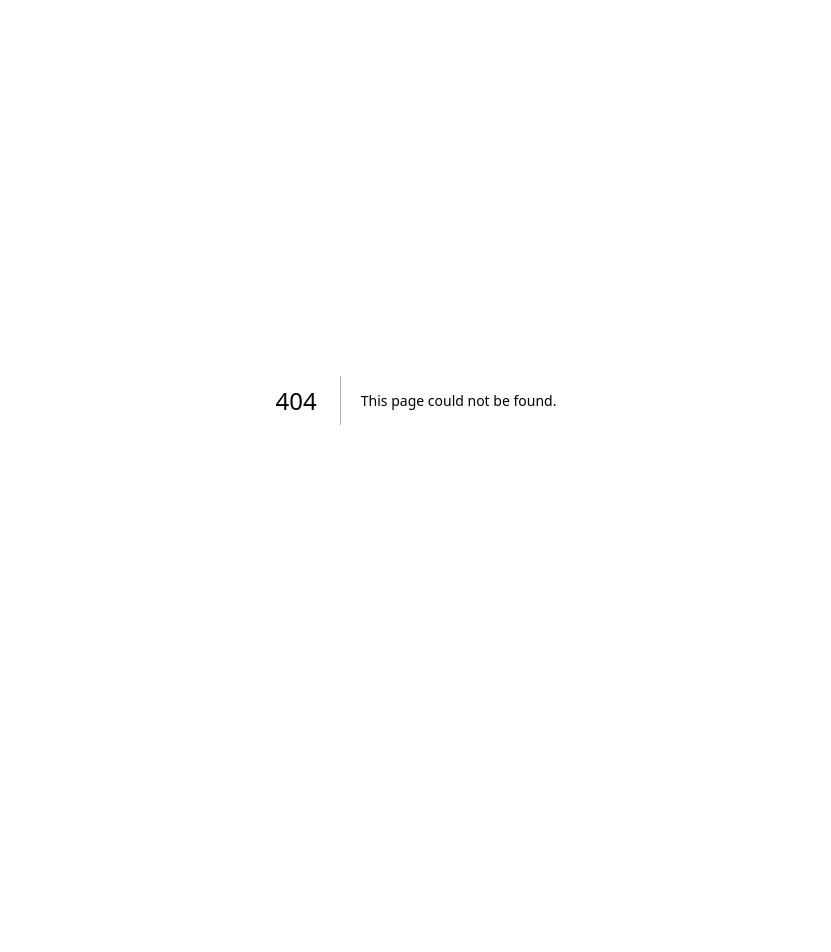
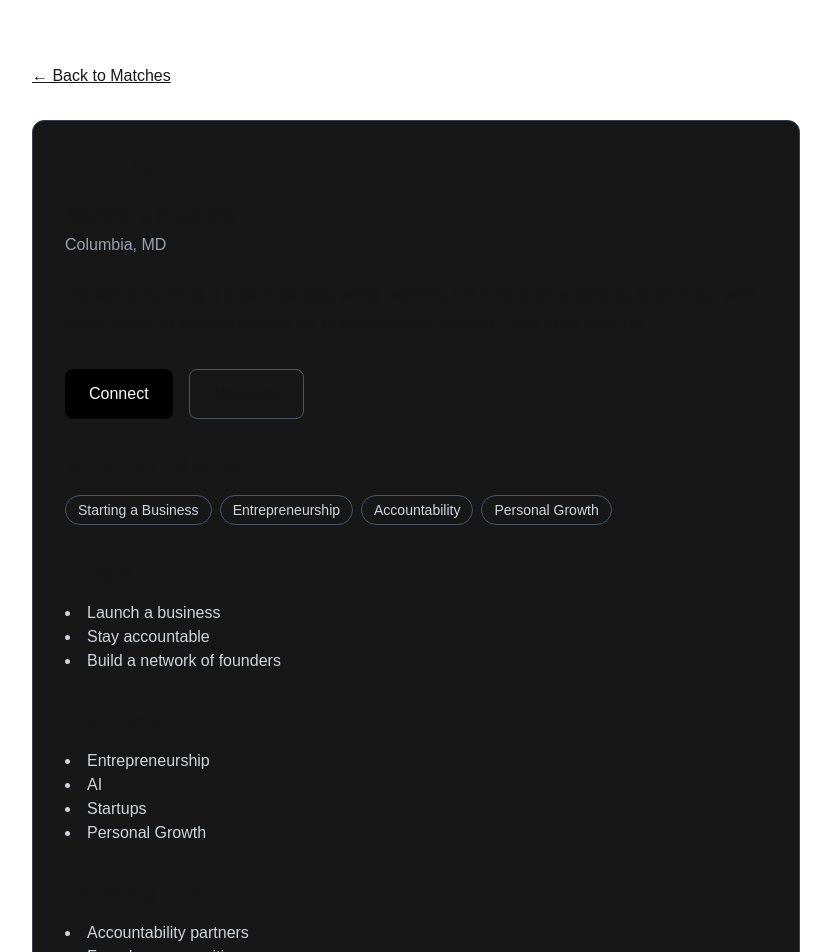
Before and after one commit to krysfields12/kindred-app, a Next.js app: page /matches/jordan in a window 1280 px wide. Before the commit this address had no page. Shown: the top 952 px of the page, without its empty margins (224-1055 px from the left). Before the commit the page ends 800 px from the top, so only its background shows below. Built offline with nearby package versions, Linux system fonts and the light colour scheme.

Commit message:
Add matches page and profile navigation

```diff
--- /dev/null
+++ b/app/matches/jordan/page.tsx
@@ -0,0 +1,82 @@
+import Link from "next/link";
+
+export default function JordanProfilePage() {
+  return (
+    <main className="min-h-screen px-6 py-16">
+      <section className="max-w-3xl mx-auto">
+        <Link href="/matches" className="underline">
+          ← Back to Matches
+        </Link>
+
+        <div className="mt-8 rounded-xl border border-gray-700 bg-neutral-900 p-8">
+          <h1 className="text-4xl font-bold mb-2">Jordan</h1>
+          <p className="text-xl mb-1">Starting a Business</p>
+          <p className="text-gray-400 mb-6">Columbia, MD</p>
+
+          <p className="text-lg mb-8">
+            Jordan is building a side business while working full-time and is
+            looking to connect with other aspiring entrepreneurs for
+            accountability, support, and idea sharing.
+          </p>
+
+          <div className="flex gap-4 mb-8">
+            <button className="bg-black text-white px-6 py-3 rounded-lg">
+              Connect
+            </button>
+
+            <button className="border border-gray-600 px-6 py-3 rounded-lg">
+              Message
+            </button>
+          </div>
+
+          <section className="mb-8">
+            <h2 className="text-2xl font-bold mb-3">Why You Match</h2>
+            <div className="flex flex-wrap gap-2">
+              {[
+                "Starting a Business",
+                "Entrepreneurship",
+                "Accountability",
+                "Personal Growth",
+              ].map((reason) => (
+                <span
+                  key={reason}
+                  className="rounded-full border border-gray-600 px-3 py-1 text-sm text-gray-300"
+                >
+                  {reason}
+                </span>
+              ))}
+            </div>
+          </section>
+
+          <section className="mb-8">
+            <h2 className="text-2xl font-bold mb-3">Goals</h2>
+            <ul className="list-disc list-inside text-gray-300">
+              <li>Launch a business</li>
+              <li>Stay accountable</li>
+              <li>Build a network of founders</li>
+            </ul>
+          </section>
+
+          <section className="mb-8">
+            <h2 className="text-2xl font-bold mb-3">Interests</h2>
+            <ul className="list-disc list-inside text-gray-300">
+              <li>Entrepreneurship</li>
+              <li>AI</li>
+              <li>Startups</li>
+              <li>Personal Growth</li>
+            </ul>
+          </section>
+
+          <section>
+            <h2 className="text-2xl font-bold mb-3">Looking For</h2>
+            <ul className="list-disc list-inside text-gray-300">
+              <li>Accountability partners</li>
+              <li>Founder communities</li>
+              <li>Meaningful connections</li>
+            </ul>
+          </section>
+        </div>
+      </section>
+    </main>
+  );
+}
--- a/app/matches/page.tsx
+++ b/app/matches/page.tsx
@@ -0,0 +1,94 @@
+import Link from "next/link";
+
+const matches = [
+  {
+    name: "Jordan",
+    transition: "Starting a Business",
+    location: "Columbia, MD",
+    goals: ["Launch a business", "Stay accountable"],
+    interests: ["Entrepreneurship", "AI", "Personal Growth"],
+    matchReasons: ["Starting a Business", "Entrepreneurship", "Accountability"],
+  },
+  {
+    name: "Sarah",
+    transition: "Career Change",
+    location: "Baltimore, MD",
+    goals: ["Build a network", "Find mentors"],
+    interests: ["Technology", "Reading", "Career Growth"],
+    matchReasons: ["Career Growth", "Technology", "Personal Growth"],
+  },
+  {
+    name: "Mike",
+    transition: "New to a City",
+    location: "Ellicott City, MD",
+    goals: ["Build friendships", "Explore the city"],
+    interests: ["Hiking", "Coffee Shops", "Local Events"],
+    matchReasons: ["Building Community", "Local Connection", "Shared Interests"],
+  },
+];
+
+export default function MatchesPage() {
+  return (
+    <main className="min-h-screen px-6 py-16">
+      <section className="max-w-5xl mx-auto">
+        <h1 className="text-4xl font-bold mb-3">Discover Your People</h1>
+
+        <p className="text-lg mb-10">
+          People navigating similar journeys, goals, and life transitions.
+        </p>
+
+        <div className="grid gap-6 md:grid-cols-3">
+          {matches.map((match) => (
+            <div
+              key={match.name}
+              className="rounded-xl border border-gray-700 p-6 bg-neutral-900"
+            >
+              <h2 className="text-2xl font-bold mb-1">{match.name}</h2>
+              <p className="mb-1">{match.transition}</p>
+              <p className="text-gray-400 mb-5">{match.location}</p>
+
+              <div className="mb-4">
+                <h3 className="font-semibold mb-2">Goals</h3>
+                <ul className="list-disc list-inside text-gray-300">
+                  {match.goals.map((goal) => (
+                    <li key={goal}>{goal}</li>
+                  ))}
+                </ul>
+              </div>
+
+              <div className="mb-4">
+                <h3 className="font-semibold mb-2">Interests</h3>
+                <ul className="list-disc list-inside text-gray-300">
+                  {match.interests.map((interest) => (
+                    <li key={interest}>{interest}</li>
+                  ))}
+                </ul>
+              </div>
+
+              <div className="mb-6">
+                <h3 className="font-semibold mb-2">Why You Match</h3>
+                <div className="flex flex-wrap gap-2">
+                  {match.matchReasons.map((reason) => (
+                    <span
+                      key={reason}
+                      className="rounded-full border border-gray-600 px-3 py-1 text-sm text-gray-300"
+                    >
+                      {reason}
+                    </span>
+                  ))}
+                </div>
+              </div>
+
+              <Link
+                  href="/matches/jordan"
+                  className="block w-full bg-black text-white px-4 py-3 rounded-lg text-center"
+                  >
+                  View Profile
+              </Link>
+            </div>
+          ))}
+        </div>
+      </section>
+    </main>
+  );
+}
--- a/app/profile/page.tsx
+++ b/app/profile/page.tsx
@@ -5,6 +5,7 @@
     - Interests
     - Bio
 */
+import Link from "next/link";
 
 export default function ProfilePage() {
   return (
@@ -55,9 +56,12 @@ export default function ProfilePage() {
             className="w-full rounded-lg border border-gray-300 px-4 py-3 text-white"
           />
 
-          <button className="bg-black text-white px-6 py-3 rounded-lg">
+          <Link
+            href="/matches"
+            className="bg-black text-white px-6 py-3 rounded-lg"
+        >
             Save Profile
-          </button>
+          </Link>
         </form>
       </section>
     </main>
```
